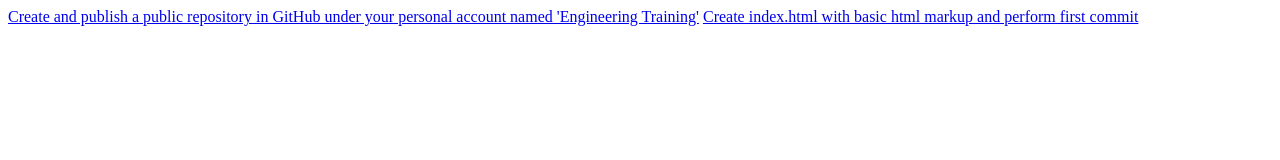
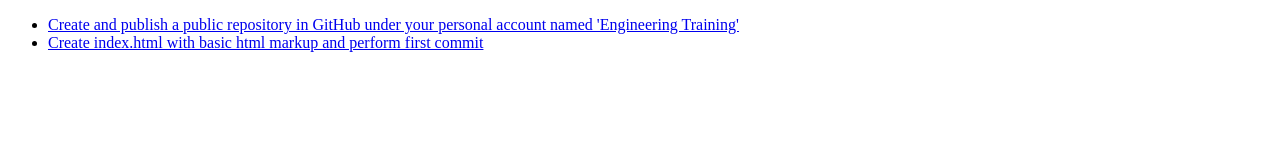
Before and after one commit to mamutjan0909/engineering-training1, a plain HTML site: page index.html in a window 1280 px wide. Drawn offline with Linux system fonts and the light colour scheme.

Commit message:
DIG-70805 unordered list task

```diff
--- a/index.html
+++ b/index.html
@@ -7,9 +7,9 @@
     <title>Engineering-training</title>
 </head>
 <body>
-  <a href="https://totalwine.atlassian.net/browse/DIG-70749">Create and publish a public repository in GitHub under
-    your personal account named 'Engineering Training'</a>
-<a href="https://totalwine.atlassian.net/browse/DIG-70771">Create index.html with basic html markup and perform
-    first commit</a>
+<ul>
+    <li><a href="https://totalwine.atlassian.net/browse/DIG-70749">Create and publish a public repository in GitHub under your personal account named 'Engineering Training'</a></li>
+    <li><a href="https://totalwine.atlassian.net/browse/DIG-70771">Create index.html with basic html markup and perform first commit</a></li>
+</ul>
 </body>
 </html>
```
